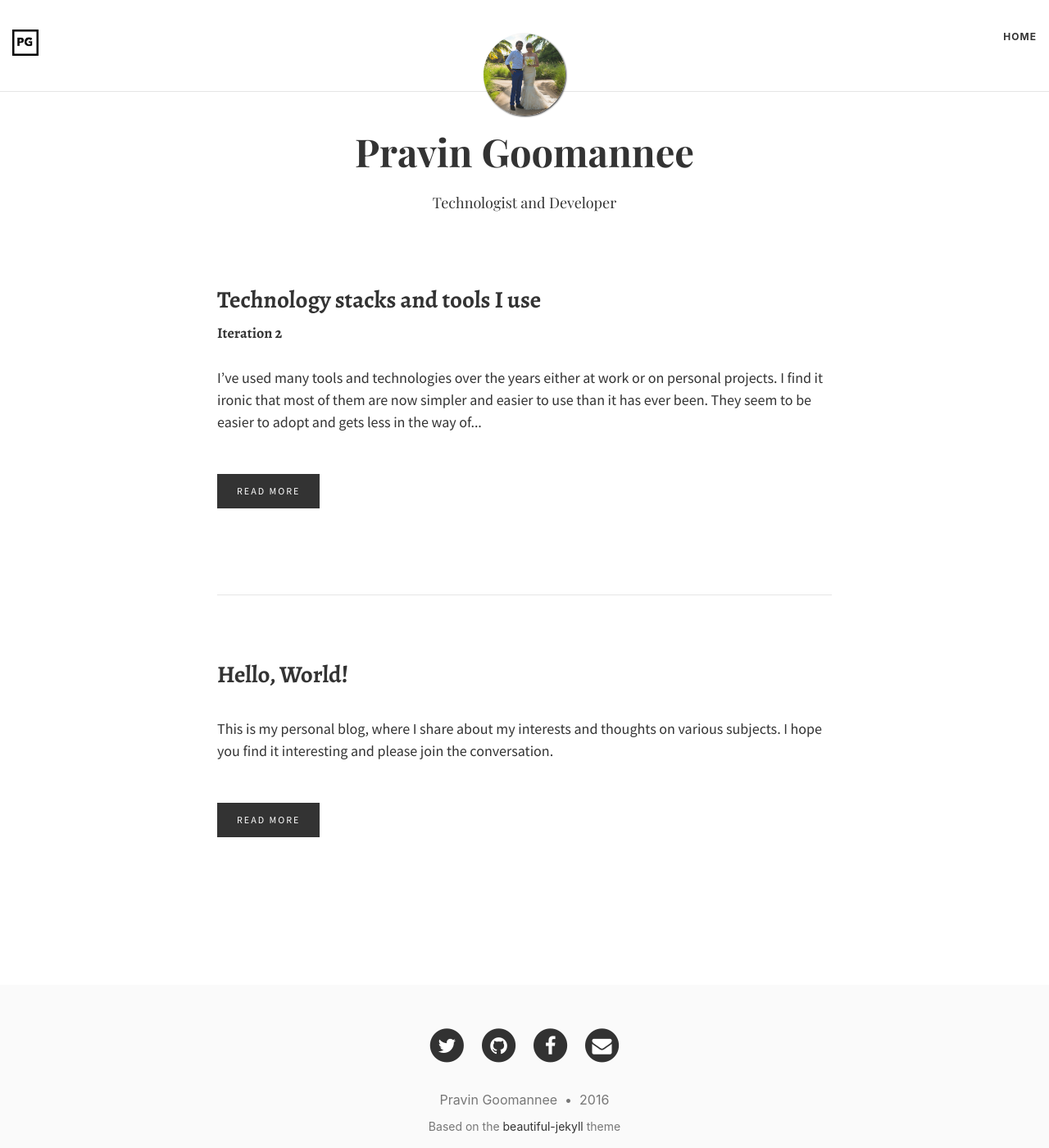
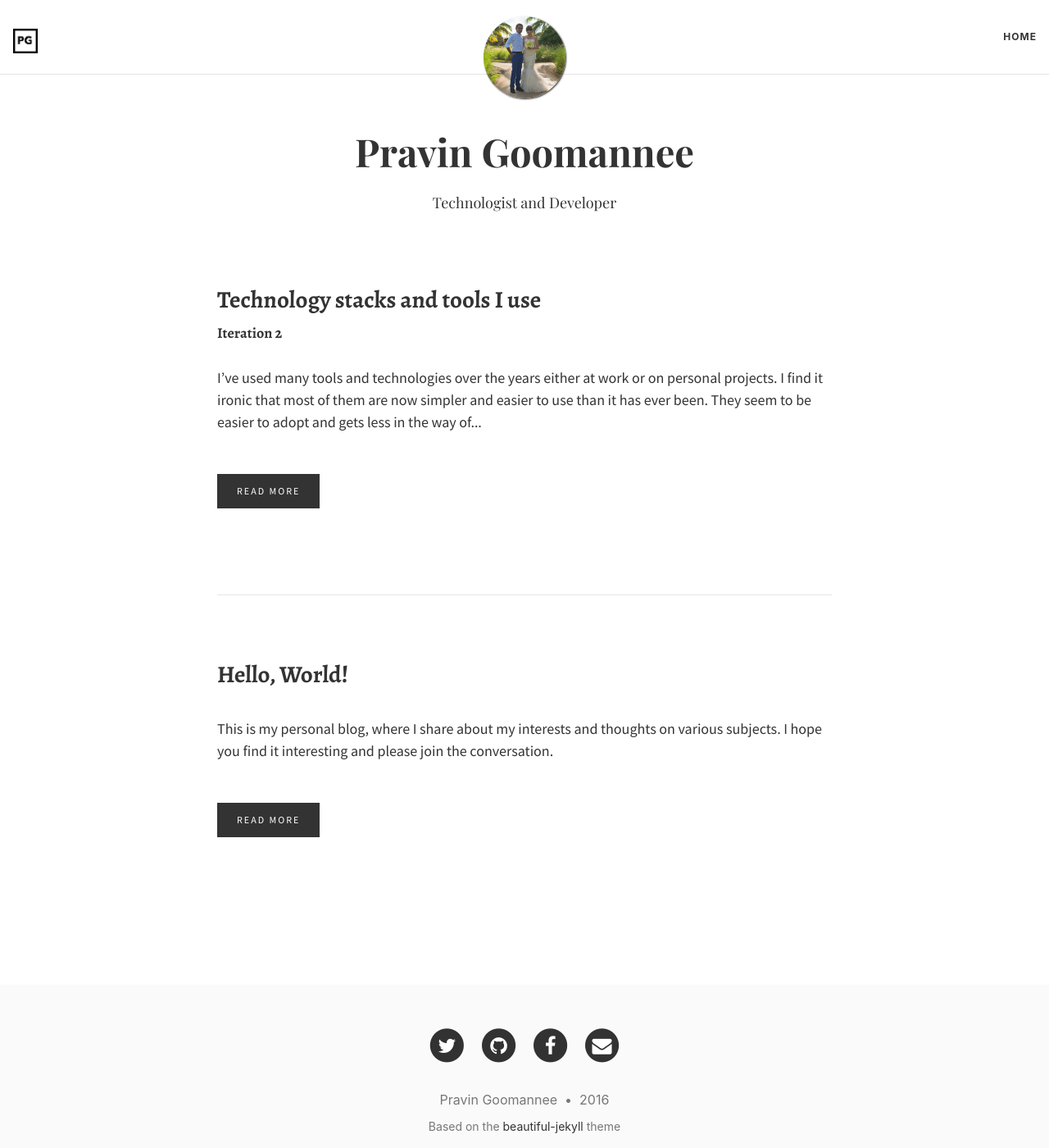
Before and after one commit to cityhunteur/cityhunteur.github.io, a Jekyll site: the page built from index.html, in a window 1280 px wide and 1400 px high. Shown: the whole window at 82% size. Built offline with Jekyll 4.4.1, drawn with Linux system fonts in a browser that asks for light colours; nearby versions of some CDN libraries; some web fonts are replaced; the list of posts is cut into pages by our own code.

Commit message:
Fix size and margin of site logo

```diff
--- a/css/main.css
+++ b/css/main.css
@@ -150,7 +150,10 @@ img {
   display: block;
 }
 .navbar-custom .navbar-header .logo-img-border {
-  width: 100%;
+  width: 30px;
+  height: 30px;
+  margin: 0 2%;
+  padding: 0;
   display: inline-block;
 }
 
@@ -186,12 +189,12 @@ img {
   }
 
   .navbar-custom .navbar-header .logo-img-border {
-    width: 100%;
     display: inline-block;
   }
 
   .navbar-custom .navbar-header .logo-img {
     width: 100%;
+    margin: 50% 0;
     display: block;
   }
 
```
